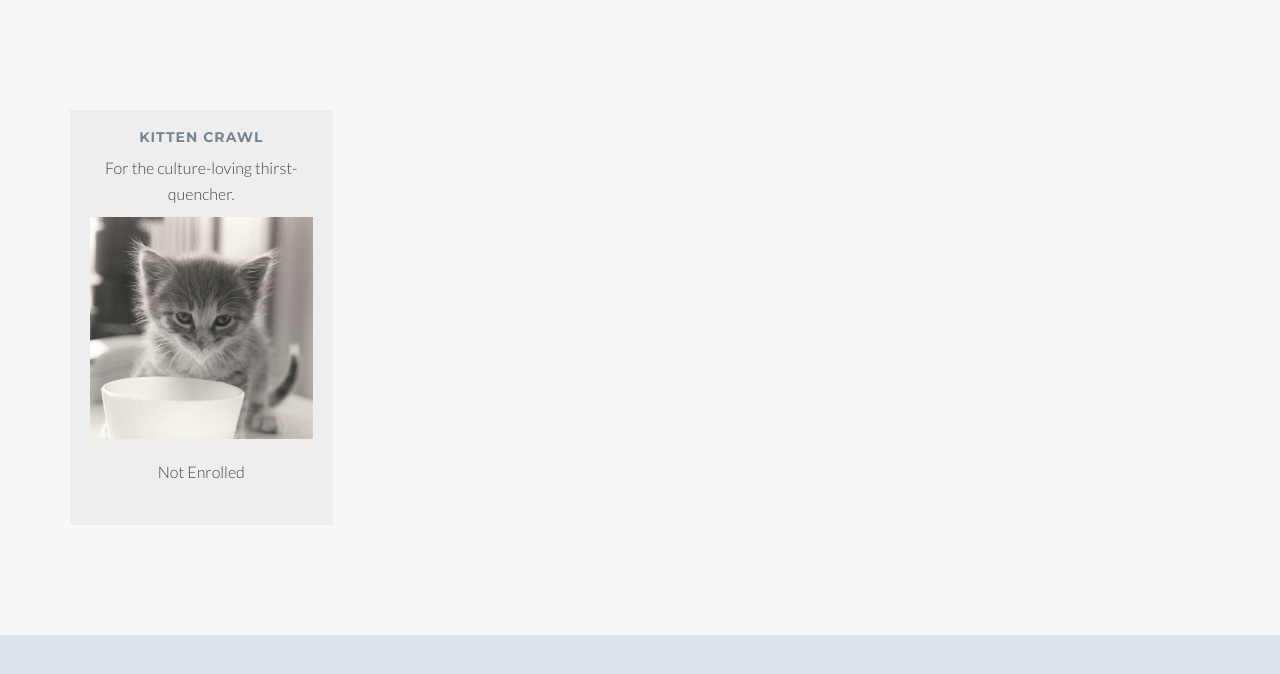
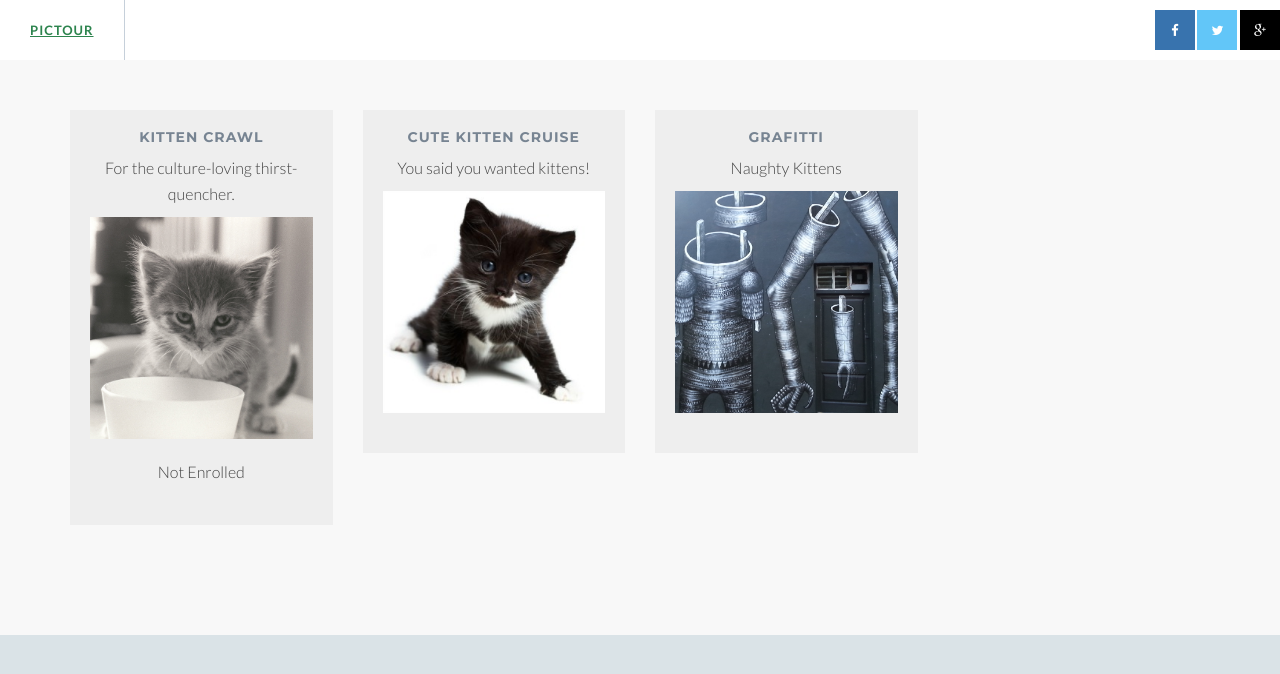
Before and after one commit to benemery/pictour, a Django app: template photo_geoip/templates/your_tours.html in a window 1280 px wide. Shown: the top 674 px of the page. Run offline with Django 3.2, Linux system fonts and the light colour scheme; the template is opened without the code that fills it, so the values that code supplies are empty; some libraries are stand-ins or nearby versions.

Commit message:
Adding titlebar to 'your-tours' page

```diff
--- a/photo_geoip/templates/your_tours.html
+++ b/photo_geoip/templates/your_tours.html
@@ -1,6 +1,21 @@
 {% extends "base.html" %}
 
 {% block content %}
+  <div class="container">
+    <ul id="gn-menu" class="gn-menu-main">
+      <li>
+        <a href="/">Pictour</a>
+      </li>
+      <li>
+        <ul class="company-social">
+          <li class="social-facebook"><a href="#" target="_blank"><i class="fa fa-facebook"></i></a></li>
+          <li class="social-twitter"><a href="#" target="_blank"><i class="fa fa-twitter"></i></a></li>
+          <!-- <li class="social-dribble"><a href="#" target="_blank"><i class="fa fa-dribbble"></i></a></li> -->
+          <li class="social-google"><a href="#" target="_blank"><i class="fa fa-google-plus"></i></a></li>
+        </ul>
+      </li>
+    </ul>
+    </div>
 
   <!-- Section: available-tours -->
   <section id="available-tours" class="home-section text-center bg-gray">
@@ -54,7 +69,6 @@
         </div>
         {% endfor %}
 
-        <!--
         <div class="col-xs-6 col-sm-3 col-md-3">
           <div class="team boxed-grey">
             <div class="inner">
@@ -78,7 +92,6 @@
             </div>
           </div>
         </div>
-        -->
 
       </div>
     </div>
```
